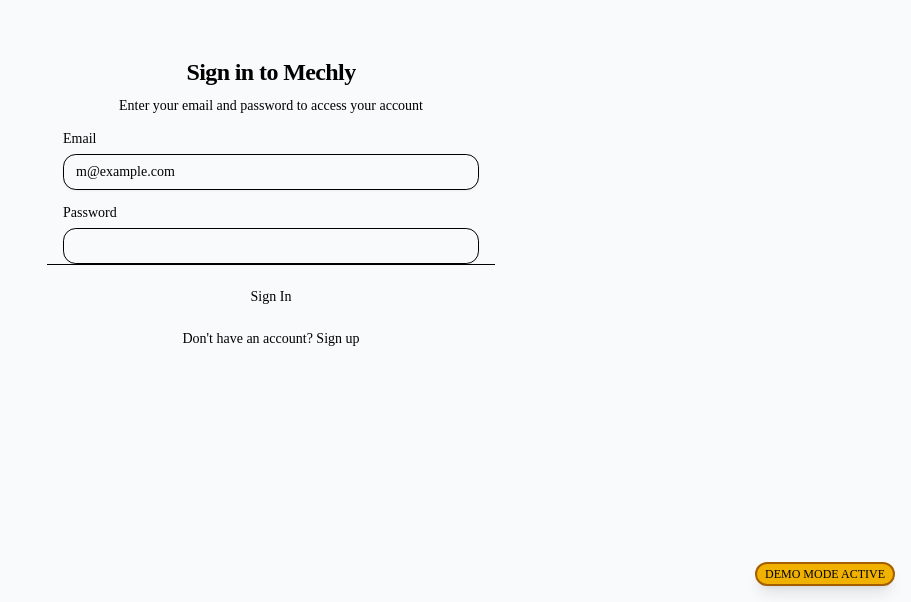
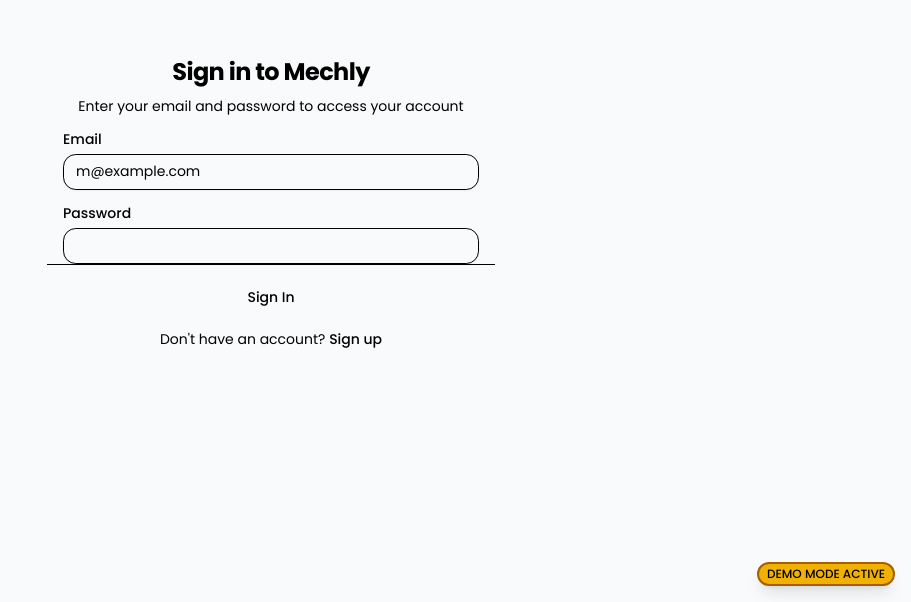
Before and after one commit to codingwithali72/Mechly, a Next.js app: page /login in a window 1280 px wide. Shown: the part 198-800 px from the top of the page, without its empty margins (369-1280 px from the left). Built offline with nearby package versions, Linux system fonts and the light colour scheme.

Commit message:
Fix CSS broken imports and font definitions for Vercel

```diff
--- a/src/app/globals.css
+++ b/src/app/globals.css
@@ -1,13 +1,11 @@
 @import "tailwindcss";
-@import "tw-animate-css";
-@import "shadcn/tailwind.css";
 
 @custom-variant dark (&:is(.dark *));
 
 @theme inline {
   --color-background: var(--background);
   --color-foreground: var(--foreground);
-  --font-sans: var(--font-sans);
+  --font-sans: var(--font-poppins, ui-sans-serif, system-ui, sans-serif);
   --font-mono: var(--font-geist-mono);
   --font-heading: var(--font-sans);
   --color-sidebar-ring: var(--sidebar-ring);
```
